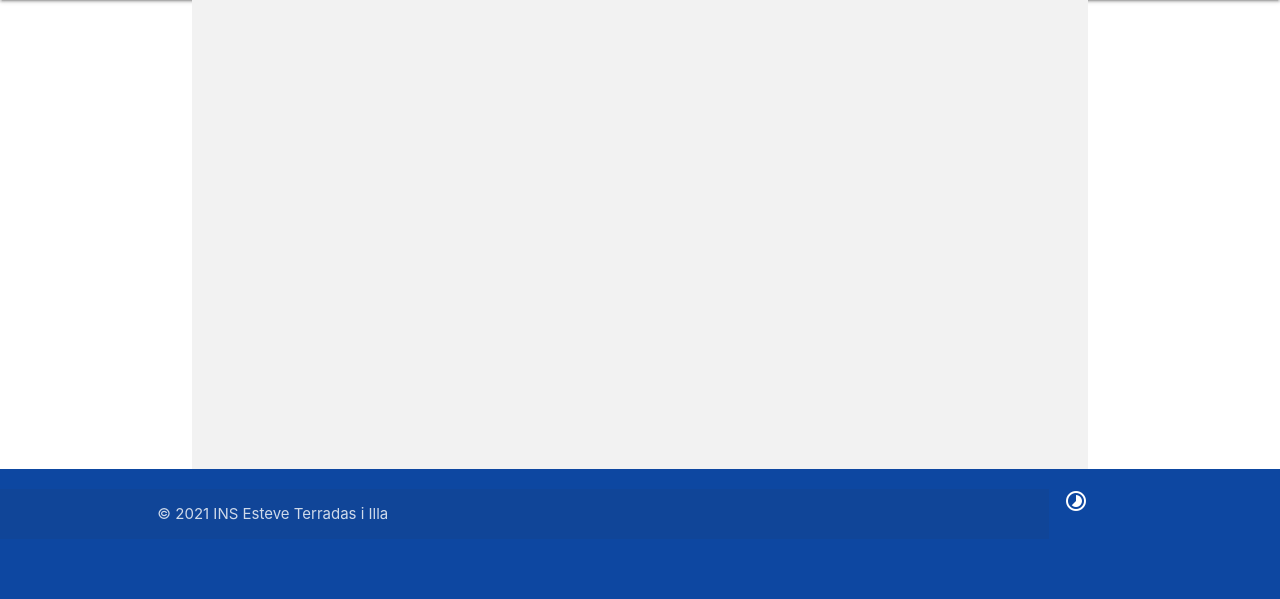
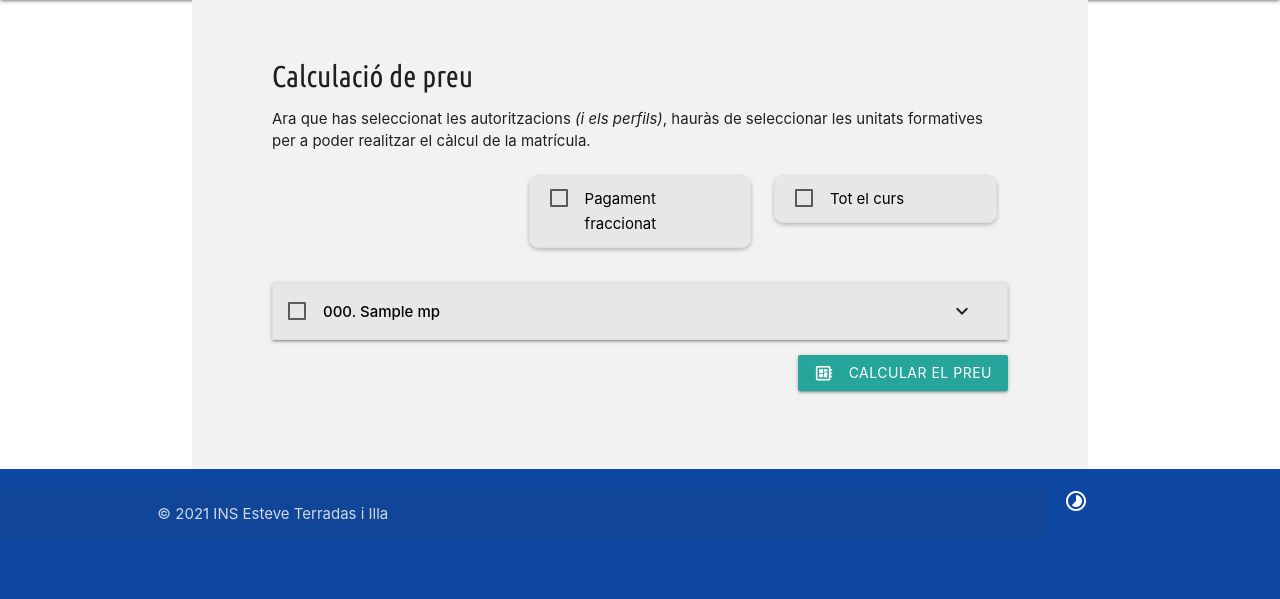
Before and after one commit to rubenmantecon/djmatrics, a Django app: page /student/prices in a window 1280 px wide. Shown: the part 201-800 px from the top of the page. Run offline with Django 3.2, Linux system fonts and the light colour scheme; a user stored in the database is signed in; tables that the repository leaves empty hold one stand-in row (values such as "Sample post"); one stand-in notice (Sample message) is shown; some libraries are stand-ins or nearby versions.

Commit message:
#11 Realizar el diseño de la matriculación

```diff
--- a/core/management/commands/populate_DB.py
+++ b/core/management/commands/populate_DB.py
@@ -22,7 +22,7 @@ class Command(BaseCommand):
 
         for _ in range(REGISTERS):
             #Another iteration is needed in order to add real information to: requirements, profile requirements...
-            """user= UserFactory()
+            user= UserFactory()
             term = TermFactory()
             career = CareerFactory()
             mp=MpFactory()
@@ -32,6 +32,5 @@ class Command(BaseCommand):
             record = RecordFactory()
             requirement=RequirementFactory()
             req_enrol=Req_enrolFactory()
-            enrolment=EnrolmentFactory()"""
+            enrolment=EnrolmentFactory()
             req_enrol=Req_enrolFactory()
-            req_enrol=Req_enrolFactory()
--- a/core/static/js/script.js
+++ b/core/static/js/script.js
@@ -19,4 +19,23 @@ $(document).ready(function(){
 	$('.modal').modal();
 
 	$('main:has(.box-middle)').css('background', 'transparent');
+
 });
+
+toastr.options = {
+	"closeButton": false,
+	"debug": false,
+	"newestOnTop": false,
+	"progressBar": true,
+	"positionClass": "toast-bottom-left",
+	"preventDuplicates": false,
+	"onclick": null,
+	"showDuration": "300",
+	"hideDuration": "1000",
+	"timeOut": "5000",
+	"extendedTimeOut": "1000",
+	"showEasing": "swing",
+	"hideEasing": "linear",
+	"showMethod": "fadeIn",
+	"hideMethod": "fadeOut"
+}
--- a/core/templates/base.html
+++ b/core/templates/base.html
@@ -10,7 +10,6 @@
 		<!-- Styles -->
 		<link rel="stylesheet" href="{% static 'css/materialize.css' %}">
 		<link rel="stylesheet" href="{% static 'css/style.css' %}">
-		<link rel="stylesheet" href="{% static 'css/toastr.min.css' %}">
 		<link href="https://fonts.googleapis.com/icon?family=Material+Icons" rel="stylesheet">
 
 		<!-- Fonts -->
@@ -22,7 +21,6 @@
 		<script src="{% static 'js/jquery.js' %}"></script>
 		<script src="{% static 'js/jquery-plugins/jquery-rotate.js' %}"></script>
 		<script src="{% static 'js/materialize.js' %}"></script>
-		<script src="{% static 'js/toastr.min.js' %}"></script>
 		<script src="{% static 'js/script.js' %}"></script>
 	</head>
 	<body>
@@ -75,9 +73,9 @@
 		</footer>
 		{% endblock %}
 		{% if messages %}
-		<script>
+		<script defer>
 			{% for message in messages %}
-			toastr.{{ message.tags }}('{{ message }}')
+				M.toast({html: '{{ message }}'});
 			{% endfor %}
 		</script>
 		{% endif %}
--- a/core/templates/student/dashboard.html
+++ b/core/templates/student/dashboard.html
@@ -12,6 +12,7 @@
 					<div class="trafficlight green waves-effect waves-light {% if enrolmentStatus == 'V' %}turnon{% endif %}" data-position="bottom" data-tooltip="Acceptat"></div>
 				</div>
 			</div>
+			{% if documents %}
 			<ul class="collection disable-pd disable-mg">
 				{% for document in documents %}
 				<li class="collection-item">
@@ -28,6 +29,9 @@
 				</li>
 				{% endfor %}
 			</ul>
+			{% else %}
+			<blockquote>No hi ha cap document a mostrar.</blockquote>
+			{% endif %}
 		</div>
 		<div class="col s4">
 			<h1 class="title-section">Navegació</h1>
--- a/core/templates/student/prices.html
+++ b/core/templates/student/prices.html
@@ -1,6 +1,70 @@
 {% extends "base.html" %}
 {% block content %}
 <section>
-
+	<h1 class="title-section">Calculació de preu</h1>
+	<div class="section-content">
+		<p>Ara que has seleccionat les autoritzacions <em>(i els perfils)</em>, hauràs de seleccionar les unitats formatives per a poder realitzar el càlcul de la matrícula.</p>
+		<form method="POST" action="/student/showprices">
+			<div class="row">
+				<div class="col s4 offset-s4">
+					<ul class="collection">
+						<li class="collection-item">
+							<span>
+								<label>
+									<input type="checkbox" />
+									<span class="black-text">Pagament fraccionat</span>
+								</label>
+							</span>
+						</li>
+					</ul>
+				</div>
+				<div class="col s4">
+					<ul class="collection">
+						<li class="collection-item">
+							<span>
+								<label>
+									<input type="checkbox" />
+									<span class="black-text">Tot el curs</span>
+								</label>
+							</span>
+						</li>
+					</ul>
+				</div>
+			</div>
+			{% if enrolmentMp %}
+			<ul class="collapsible">
+				{% for MP in enrolmentMp %}
+				<li>
+					<div class="collapsible-header collection-bonification">
+						<span>
+							<label>
+								<input type="checkbox" />
+								<span class="black-text">{{ MP.code }}. {{ MP.name }}</span>
+							</label>
+						</span>
+						<i class="material-icons">expand_more</i>
+					</div>
+					<div class="collapsible-body">
+						{% for UF in allUfs %}
+						{% if UF.mp_id == MP.id %}
+						<p>
+							<label>
+								<input name="ufs" value="{{ UF.id }}" type="checkbox" />
+								<span class="black-text">{{ UF.code }}. {{ UF.name }}</span>
+							</label>
+						</p>
+						{% endif %}
+						{% endfor %}
+					</div>
+				</li>
+				{% endfor %}
+			</ul>
+			{% csrf_token %}
+			<button type="submit" class="waves-effect waves-light btn fl-right modal-trigger"><i class="material-icons left">developer_board</i> Calcular el preu</a>
+		</form>
+		{% else %}
+		<blockquote>No hi ha cap per seleccionar.</blockquote>
+		{% endif %}
+	</div>
 </section>
 {% endblock %}
--- a/core/urls.py
+++ b/core/urls.py
@@ -10,5 +10,6 @@ urlpatterns = [
 	path('student/dashboard', views.dashboardStudent),
 	path('student/profiles', views.profiles),
 	path('student/prices', views.prices),
+	path('student/showprices', views.showPrice),
 	path('student/personaldata', views.personaldata),
 ]
--- a/core/views.py
+++ b/core/views.py
@@ -2,12 +2,17 @@ from django.shortcuts import render, HttpResponseRedirect
 from django.contrib.auth.decorators import login_required
 from django.core.exceptions import ValidationError
 from django.contrib.auth.decorators import user_passes_test
-from .models import ProfileRequirement, Req_enrol, Requirement, Enrolment, User
+from .models import *
 from .forms import SaveProfiles
 from django.contrib import messages
 
+
+""" {
+	'careerComplete': false,
+	'UFs': ['4','4','5']
+} """
+
 def index (request):
-    messages.add_message(request, messages.INFO, 'Hello world.')
     return render(request, "landingpage.html", {'title':"INS Institut Esteve Terradas i Illa", 'user': "Enric"})
 
 @login_required
@@ -21,6 +26,7 @@ def dashboardStudent (request):
 		return HttpResponseRedirect('/student/profiles')
 
 	if enrolmentUser.image_rights is None or enrolmentUser.excursions is None or enrolmentUser.extracurricular is None:
+		messages.add_message(request, messages.INFO, 'Hem detectat que necessites seleccionar les autoritzacions.')
 		return HttpResponseRedirect('/student/profiles')
 
 	documents = []
@@ -68,6 +74,12 @@ def personaldata (request):
 		for param in paramsEnrolment:
 			params.append(param)
 
+	if request.method == 'POST':
+		if request.POST["data-perfect"] == '1':
+			messages.add_message(request, messages.SUCCESS, 'Has confirmat les teves dades.')
+			return HttpResponseRedirect('/student/dashboard')
+
+
 
 	return render(request, 'student/personaldata.html', {
 		'title': 'Data personal | Matriculacions - INS Institut Esteve Terradas i Illa',
@@ -107,6 +119,7 @@ def profiles (request):
 					toSaveEnrolment.profile_id = ''
 
 				toSaveEnrolment.save()
+				messages.add_message(request, messages.SUCCESS, 'S\'ha desat les dades.')
 				return HttpResponseRedirect('/student/prices')
 
 	else:
@@ -131,8 +144,47 @@ def prices (request):
 		return HttpResponseRedirect('/student/profiles')
 
 	if enrolmentUser.image_rights is None or enrolmentUser.excursions is None or enrolmentUser.extracurricular is None:
+		messages.add_message(request, messages.INFO, 'Hem detectat que necessites seleccionar les autoritzacions.')
 		return HttpResponseRedirect('/student/profiles')
 
+	try:
+		enrolmentCareer = Career.objects.get(id=enrolmentUser.career_id)
+		enrolmentMp = MP.objects.filter(career_id=enrolmentCareer.id)
+		allUfs = UF.objects.all()
+	except Career.DoesNotExist:
+		enrolmentCareer = []
+		messages.add_message(request, messages.ERROR, 'No hi ha cap cicle en la teva matrícula. Si us plau, contacta amb Secretària per a poder arreglar l\'error.')
+	except MP.DoesNotExist:
+		enrolmentMp = []
+	except UF.DoesNotExist:
+		allUfs = []
+
 	return render(request, 'student/prices.html',
-		{'breadcrumb': [{'link': '/student/dashboard', 'text': 'Inici'},{'link': '#', 'text': 'Matriculació'},{'link': '/student/prices', 'text': 'Preu'}]}
+		{
+			'breadcrumb': [{'link': '/student/dashboard', 'text': 'Inici'},{'link': '#', 'text': 'Matriculació'},{'link': '/student/prices', 'text': 'Preu'}],
+			'title': 'Calculació del preu | Matriculacions - INS Institut Esteve Terradas i Illa',
+			'enrolmentCareer': enrolmentCareer,
+			'enrolmentMp': enrolmentMp,
+			'allUfs': allUfs,
+		},
 	)
+
+@login_required
+def showPrice (request):
+	if request.method == 'POST':
+		try:
+			if request.POST['ufs']:
+				totalPrice = 0
+		except:
+			totalPrice = 0
+
+		return render(request, 'student/show_price.html',
+			{
+				'breadcrumb': [{'link': '/student/dashboard', 'text': 'Inici'},{'link': '#', 'text': 'Matriculació'},{'link': '/student/showprices', 'text': 'Preu'}],
+				'title': 'Calculació del preu | Matriculacions - INS Institut Esteve Terradas i Illa',
+				'price': totalPrice,
+			},
+		)
+	else:
+		messages.add_message(request, messages.ERROR, 'No tens permisos per a accedir a aquesta pàgina.')
+		return HttpResponseRedirect('/student/prices')
```
Also changed, not shown: core/templates/student/personaldata.html (+8 -1 lines), core/templates/student/show_price.html (added, +9 -0 lines).
